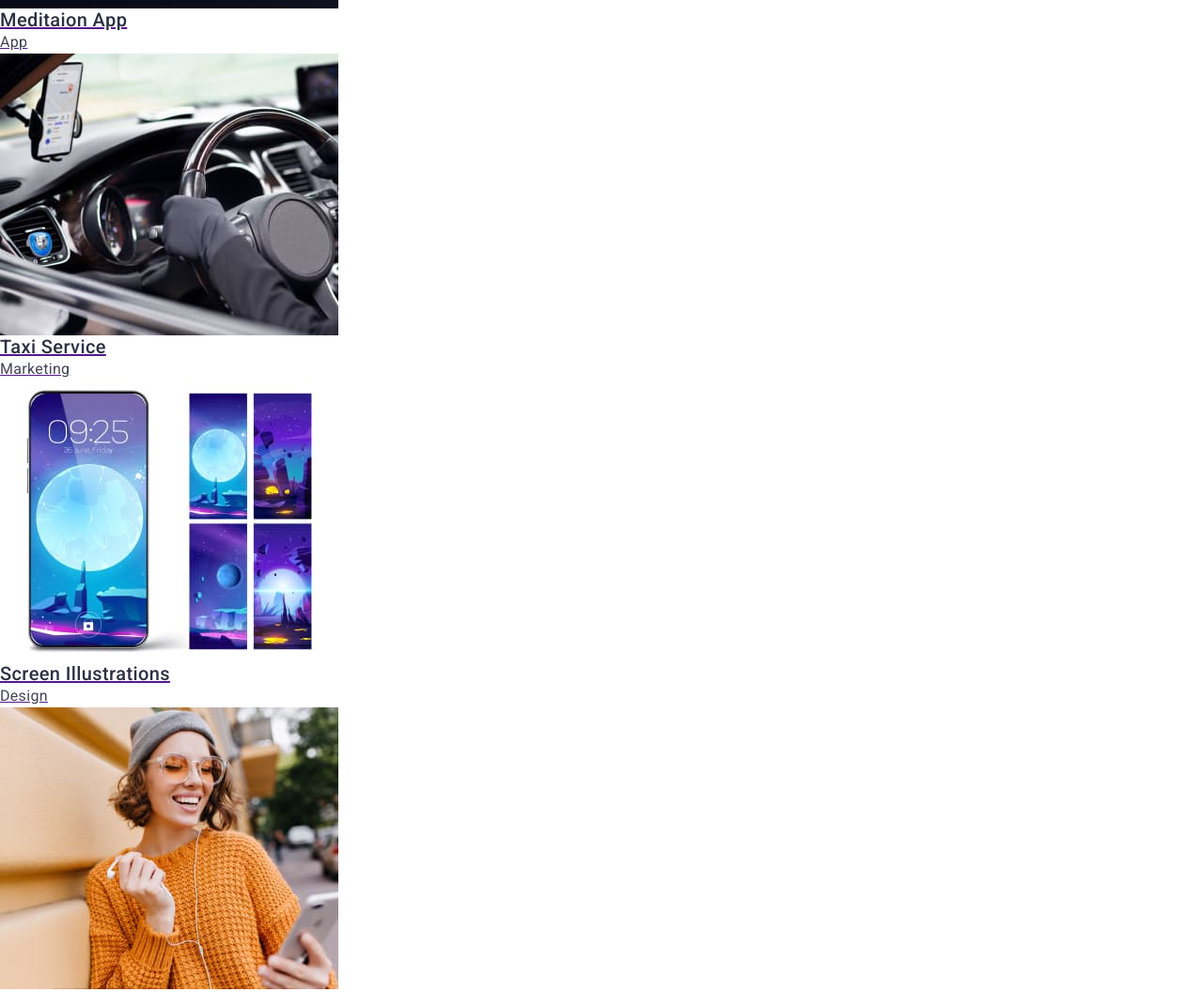
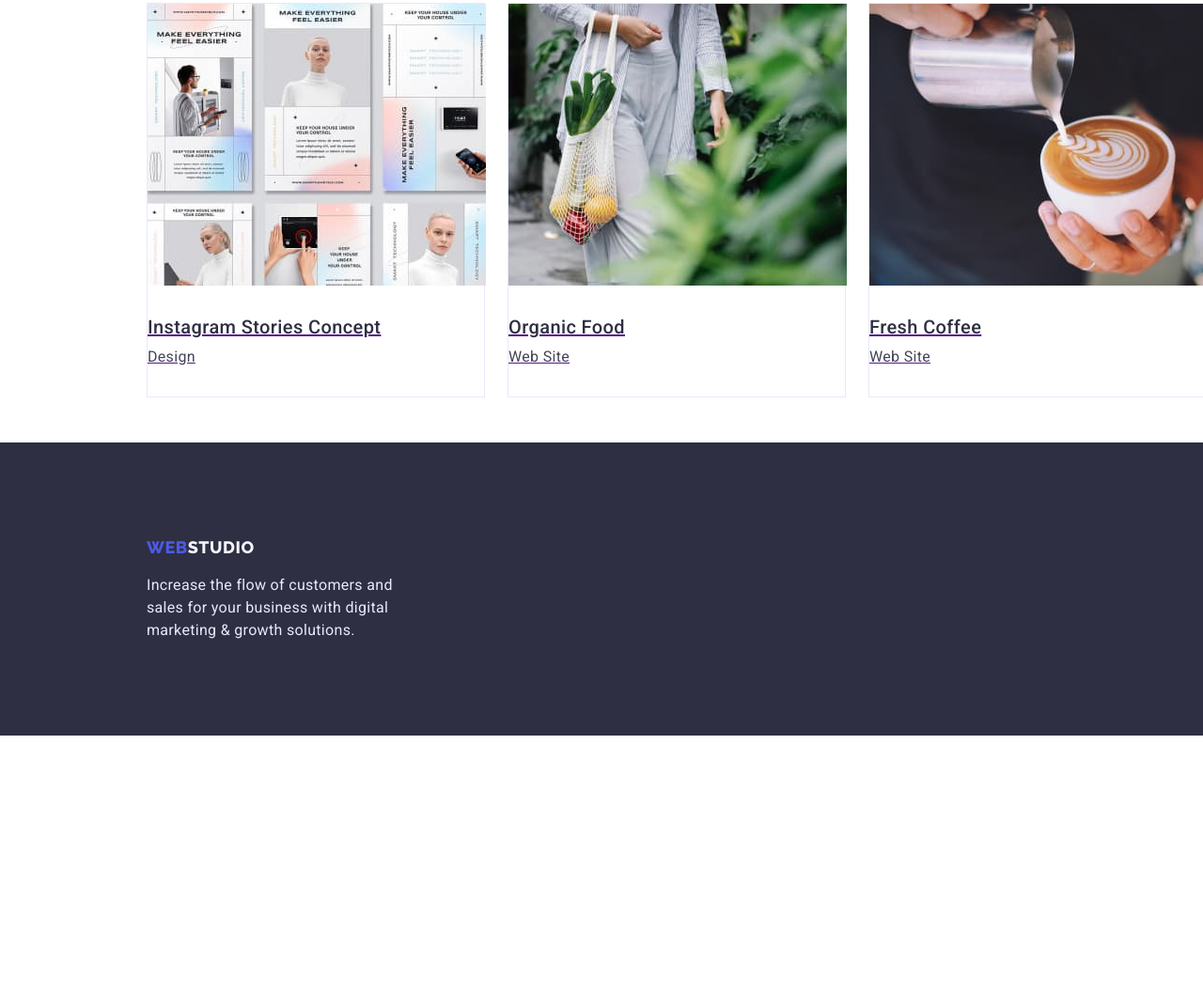
Before and after one commit to vladimir2110/goit-markup-hw-03, a plain HTML site: page portfolio.html in a window 1280 px wide. Shown: the part 1228-2284 px from the top of the page at 94% size. After the commit the page ends 2011 px from the top, so only its background shows below. Drawn offline with nearby package versions, Linux system fonts and the light colour scheme.

Commit message:
element positioning

```diff
--- a/css/styles.css
+++ b/css/styles.css
@@ -151,7 +151,7 @@ color: var(--primary-color-text);
     background-color: var(--secondary-color-text);
     text-align: center;
     width: 1440px;
-    height: 600px;
+    padding-bottom: 188px;
 }
 
 /* ----------Заголовок------- */
@@ -172,8 +172,7 @@ margin-bottom: 48px;
 }
 .modal-button{
     display: inline-block;
-     width: 169px;
-     height: 56px;
+
 
     font-family: inherit;
     background: var( --normal-color);
@@ -336,10 +335,10 @@ margin-bottom: 32px;
 .list-button{
 display: flex;
 align-items: center;
-
+justify-content: center;
 padding-top: 96px;
 padding-bottom: 72px;
-height: 48px;
+
 }
 .list-button-item:not(:last-child){
 margin-right: 24px;
@@ -388,18 +387,45 @@ color:var(--normal-color);
 }
 .list-projects{
     list-style: none;
+    display: flex;
+    flex-wrap: wrap;
+    margin-left: 156px;
+    margin-right: 156px;
+
 }
+.project-card:not(:nth-child(3n)){
+margin-right: 24px;
+}
+
 .project-card{
+    display: flex;
+    margin-bottom: 48px;
+}
+
+.project-card{
+
+    width: 360px;
+    height: 420px;
     background: #FFFFFF;
+    border: 1px solid #E7E9FC;
 }
+
 .list-projects-title{
+
 font-weight: 500;
 font-size: 20px;
 line-height: 1.2;
 /* identical to box height, or 120% */
 letter-spacing: 0.02em;
+
+padding-top: 32px;
+
 }
 .text{
+
+padding-top: 8px;
+padding-bottom: 32px;
+
 font-weight: 400;
 font-size: 16px;
 line-height: 1.5;
@@ -415,16 +441,19 @@ letter-spacing: 0.02em;
 
 .footer {
     background-color:  var(--secondary-color-text);
-    width: 1440px;
-    height: 310px;
+
+
 }
 
 .container{
-    display: block;
-    background: #FFFFFF;
+    display: flex;
+   flex-direction: column;
    padding-top: 100px;
+   padding-bottom: 100px;
+   margin-left: 156px;
+
     width: 264px;
-    height: 110px;
+
 
 
 }
```
